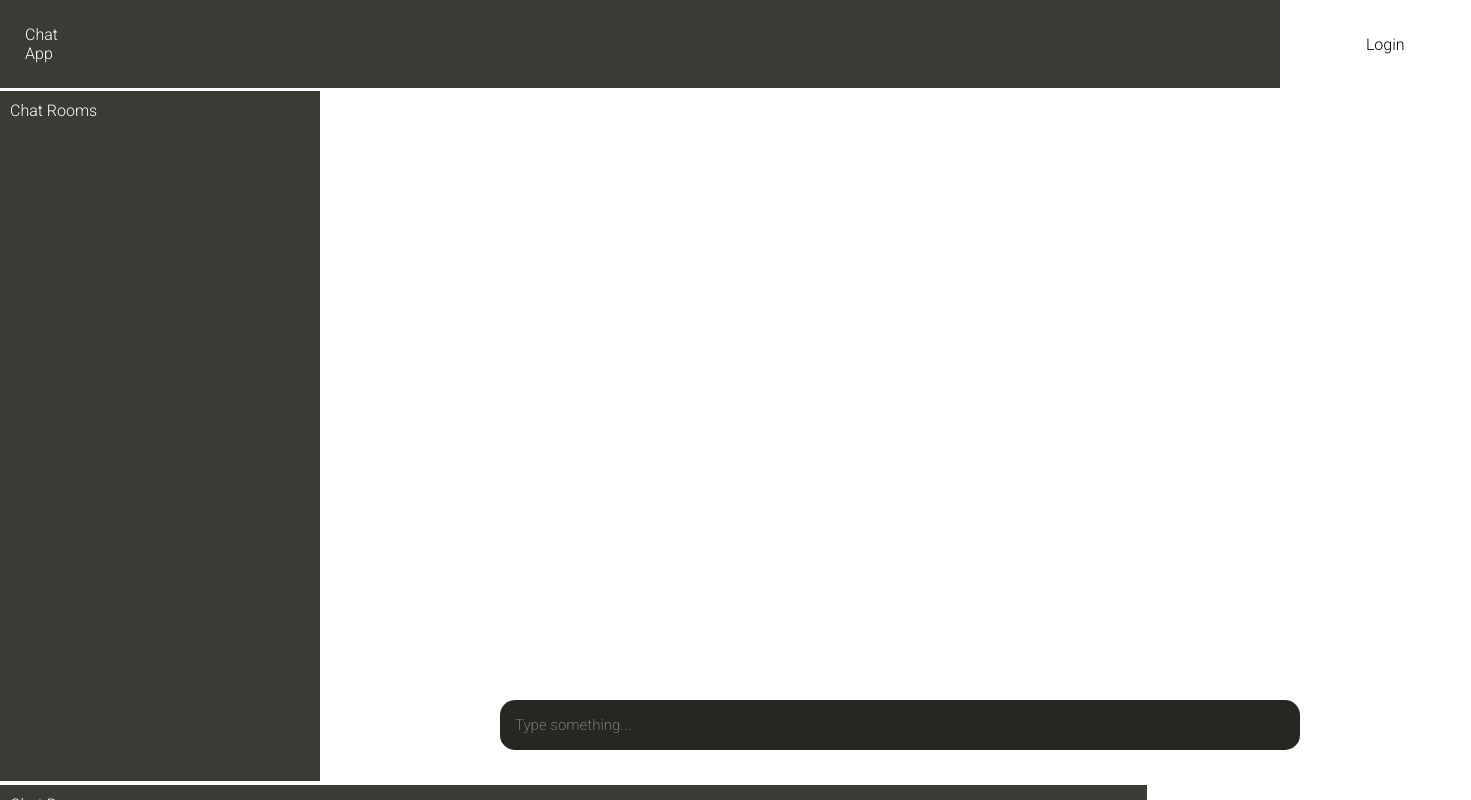
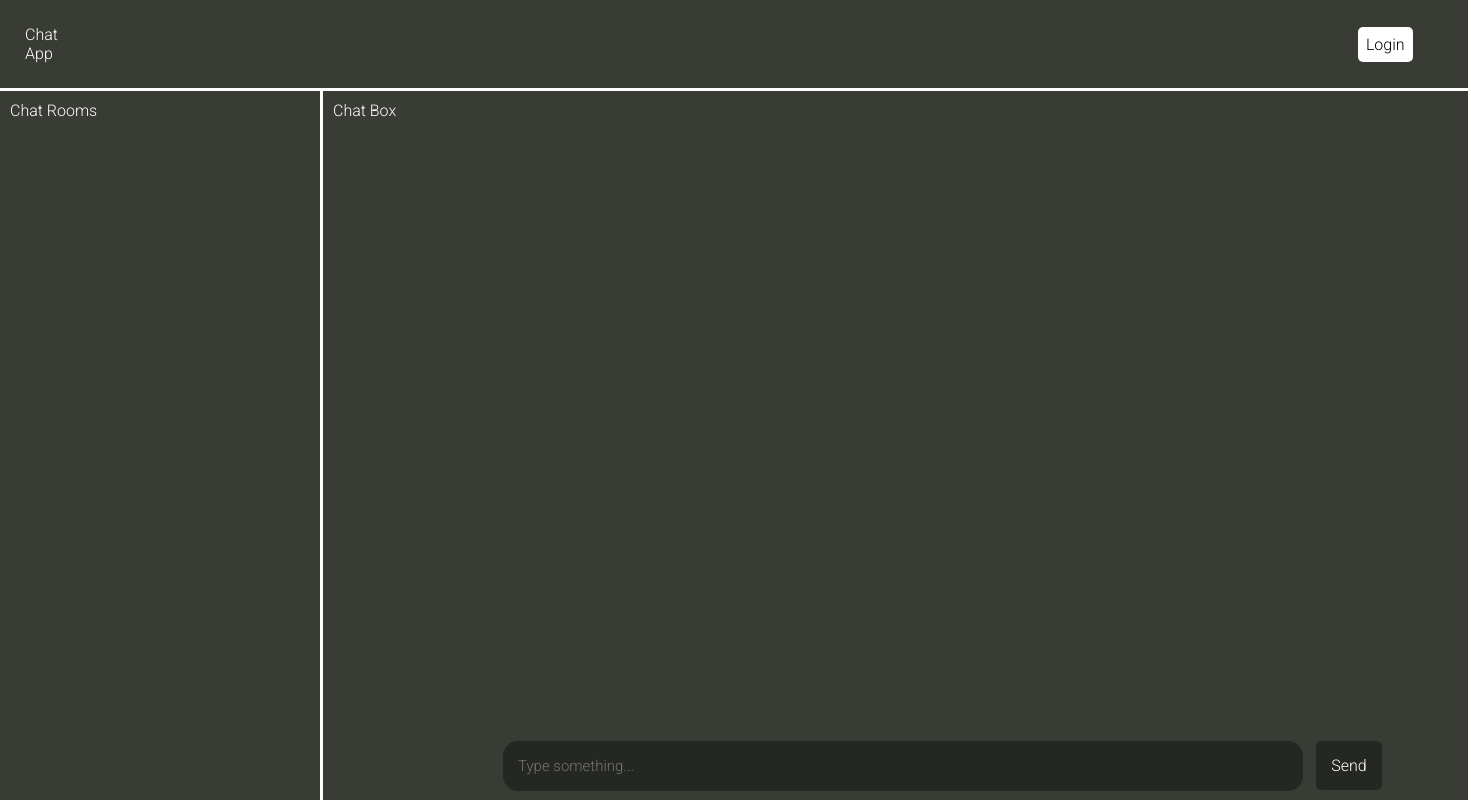
Before and after one commit to edibblepdx/chat-app-cs314, a React (Create React App) app in the folder frontend/: page / in a window 1280 px wide. Shown: the top 800 px of the page, 1471 px wide, since content can reach past the window. Built offline with nearby package versions, Linux system fonts and the light colour scheme.

Commit message:
fixed window resizing bugs

```diff
--- a/frontend/src/chatbox.js
+++ b/frontend/src/chatbox.js
@@ -7,11 +7,30 @@ const Chatbox = () => {
         );
     }
 
+    const sendButton = () => {
+        return (
+            <div>
+                <a style={{
+                    backgroundColor: "rgb(37, 39, 34)",
+                    textDecoration: "none",
+                    position: "relative",
+                    top: "640px",
+                    left: "920px",
+                    color: "White",
+                    borderRadius: "5px",
+                    borderWidth: "4px",
+                    padding: "15px",
+                    display: "flex",
+                }}>Send</a>
+            </div>
+        );
+    }
 
     return (
         <div className="chatBox">
             Chat Box
             {customInput()}
+            {sendButton()}
         </div>
     );
 };
--- a/frontend/src/index.css
+++ b/frontend/src/index.css
@@ -10,12 +10,16 @@
 This is to set a navigation bar
 */
 .navbar{
+  position: relative;
   padding: 25px;
+  padding-right: 943px;
   display: flex;
   align-items: center;
-  max-width: 1500px;
-  margin: 0 auto;
+  width: 500px;
+  max-width: 100%;
+  align-content: center;
   border-bottom: 3px solid rgb(255, 255, 255);
+  border-right: 3px solid white;
   background-color: rgb(57, 60, 53);
 }
 
@@ -39,14 +43,12 @@ This is to set a sidebar for the different chat rooms
 
 .roomBar{
   padding: 10px;
-  display: inline-block;
-  align-items: left;
+  display: flex;
+  align-items: right;
+  position: absolute;
   width: 300px;
-  margin-left: 500;
   border-right: 3px solid rgb(255, 255, 255);
-  height: 670px;
-  max-height: 100%;
-  overflow: scroll;
+  height: 727px;
   background-color: rgb(57, 60, 53);
 }
 
@@ -56,19 +58,21 @@ This section styles the chat box
 
 .chatBox{
   padding: 10px;
-  display: inline-flex;
-  vertical-align: top;
-  height: 670px;
-  width: 1127px;
+  position: absolute;
+  top: 91px;
+  left: 323px;
+  border-top: 3px white;
+  display: flex;
+  height: 727px;
+  width: 1125px;
   background-color: rgb(57, 60, 53);
 }
 
 .inputBox{
   margin: 50px;
   position: absolute;
-  display: flex;
-  top: 650px;
-  left: 450px;
+  top: 600px;
+  left: 130px;
   display: flex;
   vertical-align: bottom;
   width: 800px;
--- a/frontend/src/navigation.js
+++ b/frontend/src/navigation.js
@@ -11,7 +11,7 @@ const Navigation = () =>{
                     borderRadius: "5px",
                     borderWidth: "4px",
                     padding: "8px",
-                    display: "inline-block"
+                    display: "inline-block",
                 }}>Login</a>
            </login>
         </div>
```
